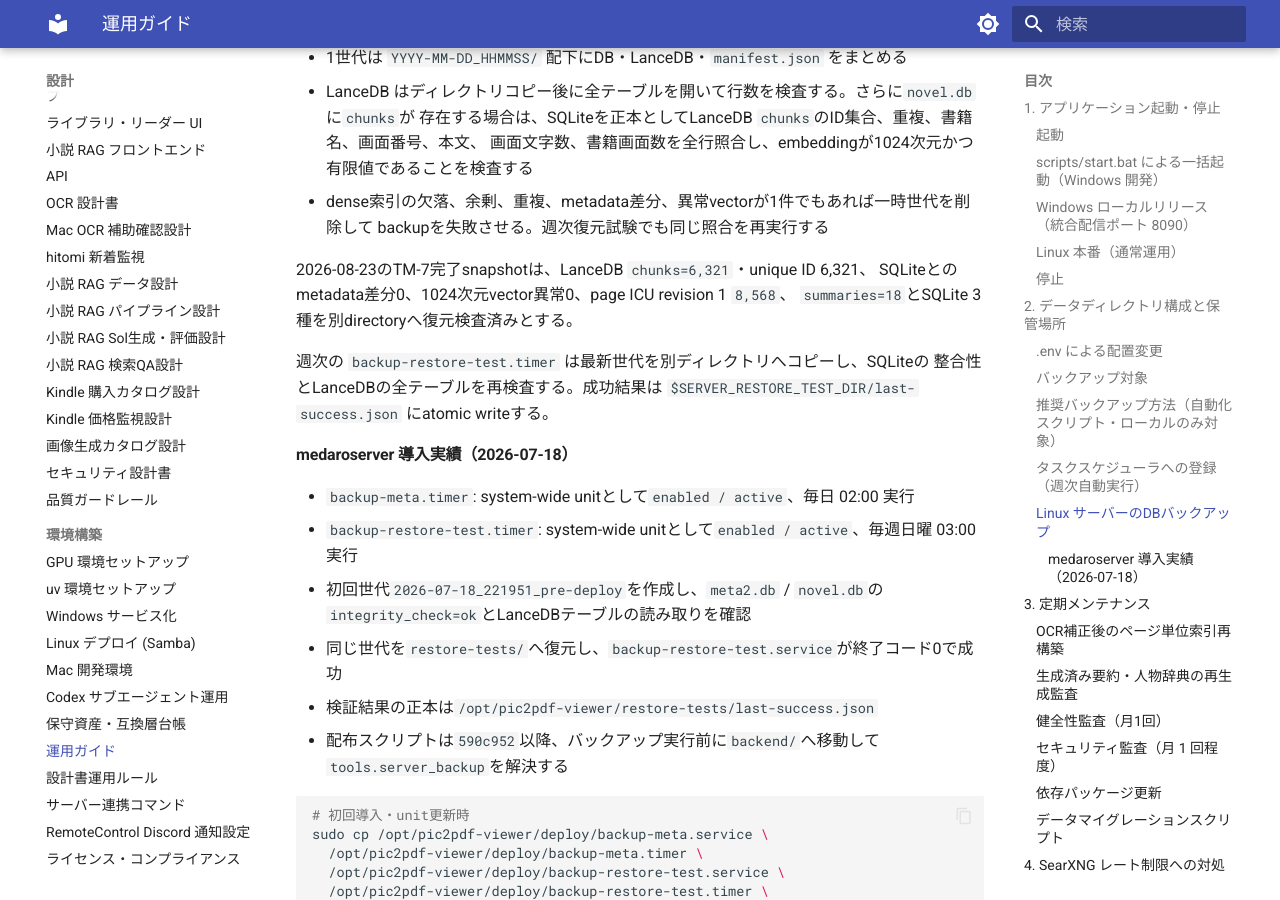
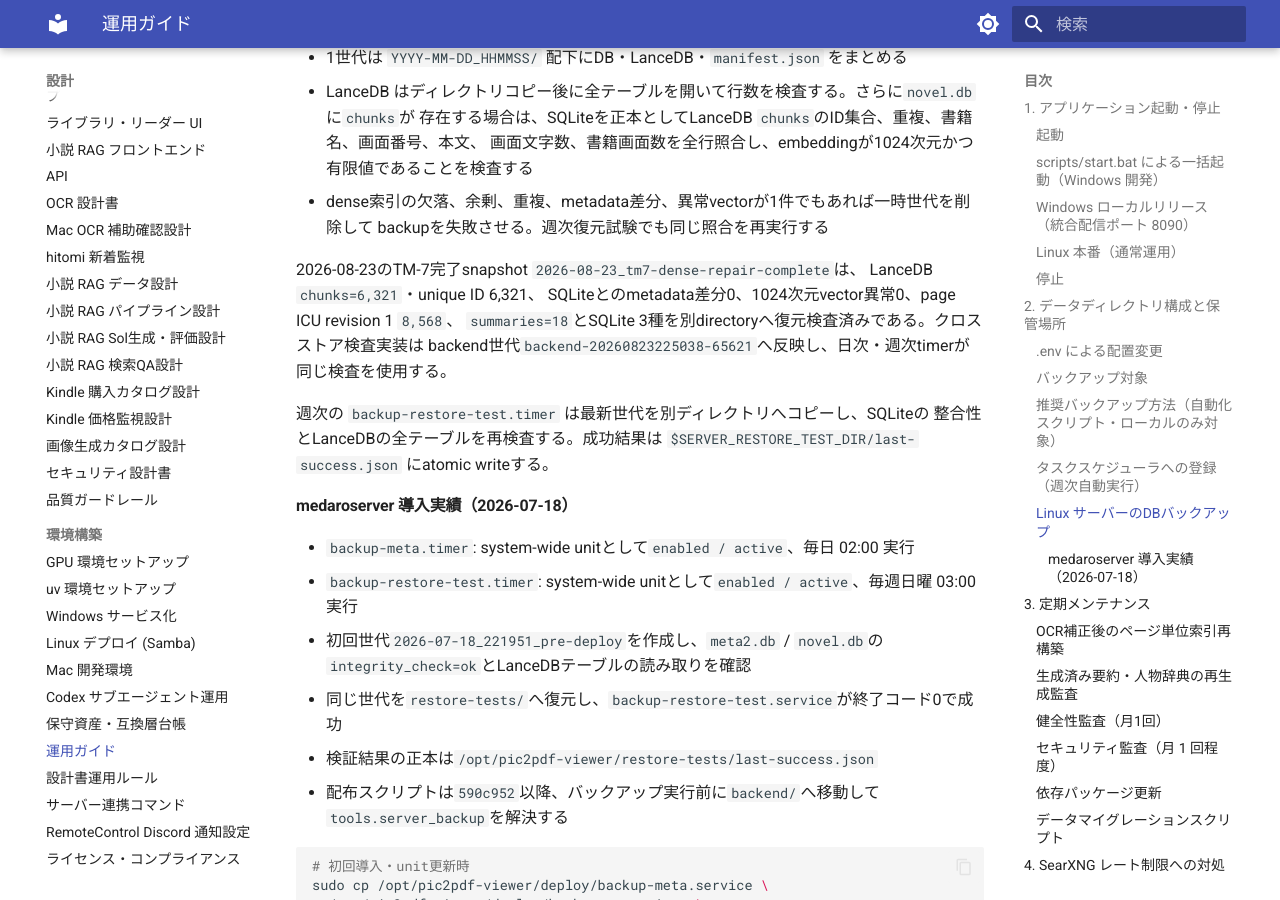
Before and after one commit to kkmmyr/Pic2PDF_Viewer, an MkDocs documentation site: the page built from docs/design/環境構築/運用ガイド.md, in a window 1280 px wide and 900 px high, scrolled down 5068 px. Built offline with MkDocs 1.6.1 and Material for MkDocs 9.7.7, drawn with Linux system fonts in a browser that asks for light colours.

Commit message:
docs: TM-7本番反映実績を記録
最終バックアップ世代と稼働backend世代を運用ガイドと
変更履歴へ確定する。

Co-Authored-By: Codex GPT-5 <noreply@anthropic.com>

```diff
--- a/docs/design/環境構築/運用ガイド.md
+++ b/docs/design/環境構築/運用ガイド.md
@@ -197,9 +197,11 @@ SQLite をファイルコピーせず Online Backup API で保存し、保存直
 - dense索引の欠落、余剰、重複、metadata差分、異常vectorが1件でもあれば一時世代を削除して
   backupを失敗させる。週次復元試験でも同じ照合を再実行する
 
-2026-08-23のTM-7完了snapshotは、LanceDB `chunks=6,321`・unique ID 6,321、
+2026-08-23のTM-7完了snapshot `2026-08-23_tm7-dense-repair-complete`は、
+LanceDB `chunks=6,321`・unique ID 6,321、
 SQLiteとのmetadata差分0、1024次元vector異常0、page ICU revision 1 `8,568`、
-`summaries=18`とSQLite 3種を別directoryへ復元検査済みとする。
+`summaries=18`とSQLite 3種を別directoryへ復元検査済みである。クロスストア検査実装は
+backend世代`backend-20260823225038-65621`へ反映し、日次・週次timerが同じ検査を使用する。
 
 週次の `backup-restore-test.timer` は最新世代を別ディレクトリへコピーし、SQLiteの
 整合性とLanceDBの全テーブルを再検査する。成功結果は
```
Also changed, not shown: docs/log/変更履歴.md (+1 -0 lines).
